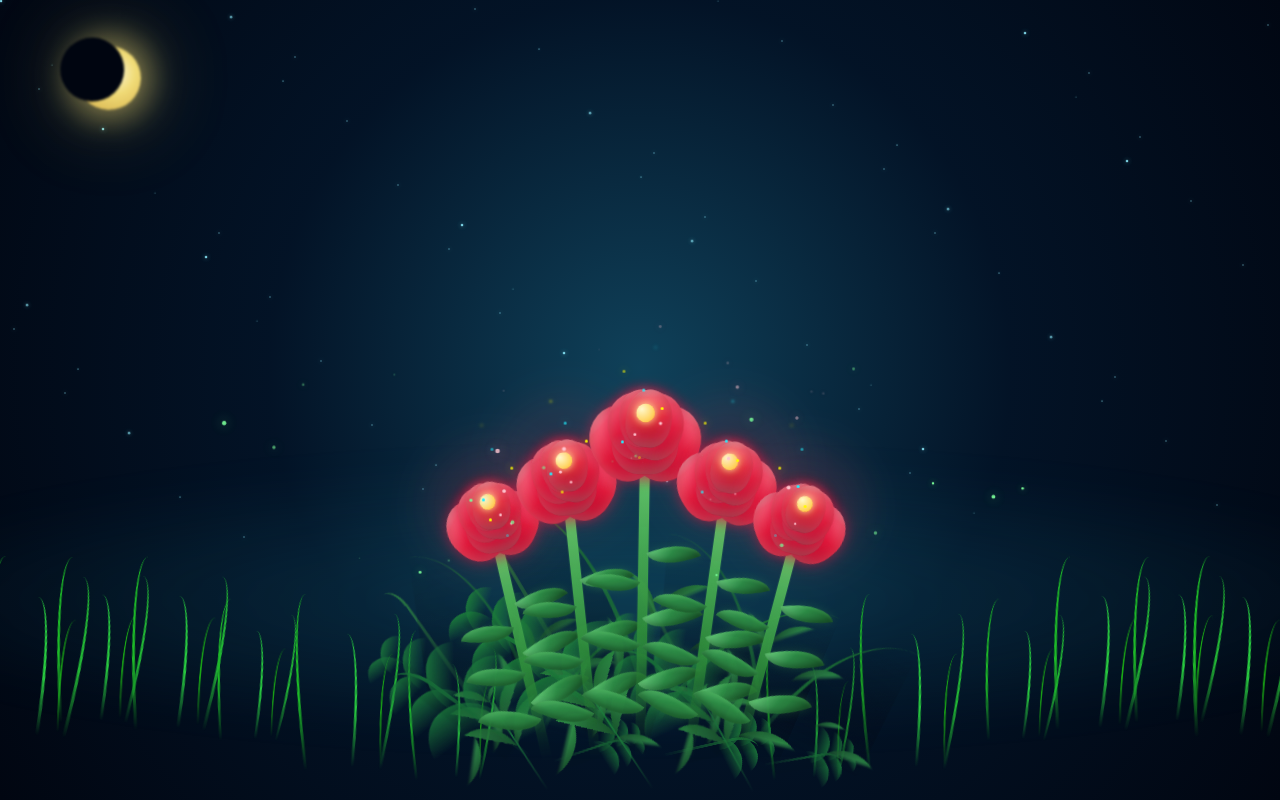
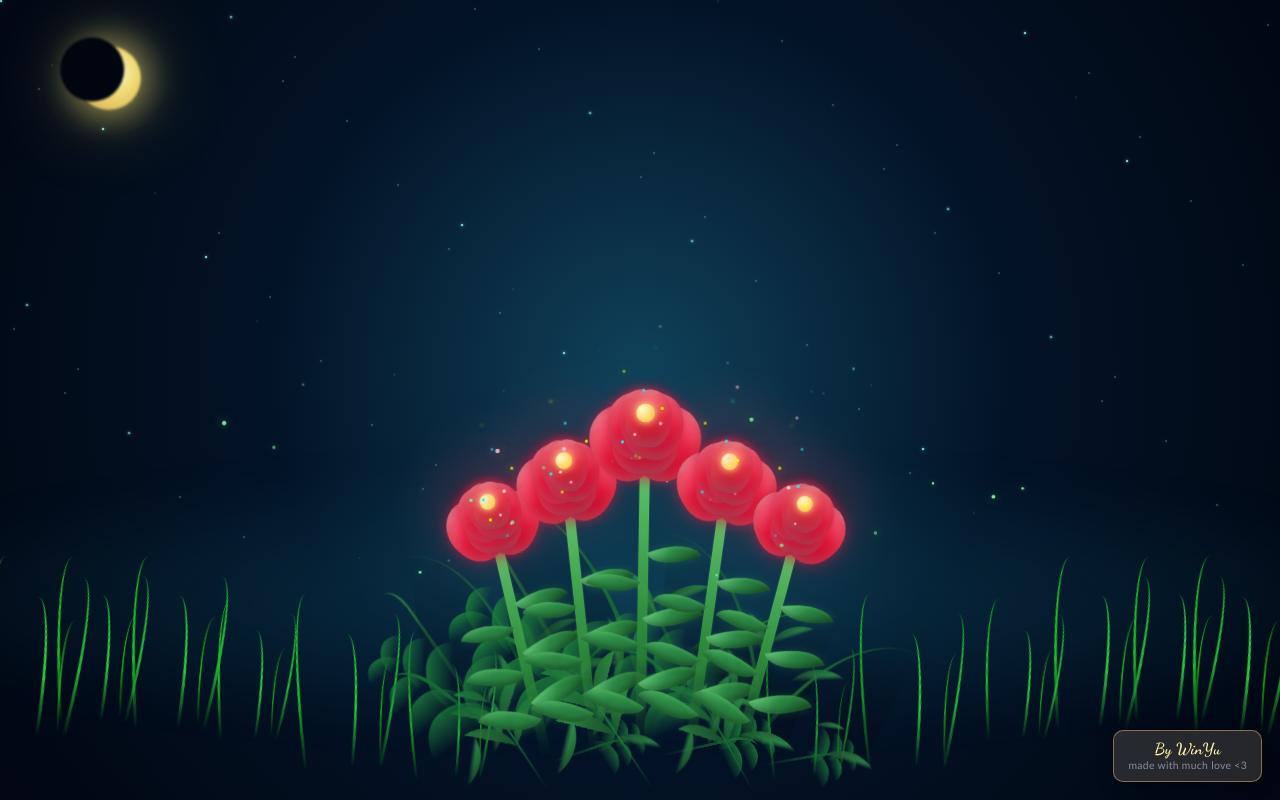
Before and after one commit to Kusk24/ice-breaker, a Next.js app: page / in a window 1280 px wide. Built offline with nearby package versions, Linux system fonts and the light colour scheme.

Commit message:
Credit Button Added

```diff
--- a/app/globals.css
+++ b/app/globals.css
@@ -2463,6 +2463,43 @@ body {
   opacity: 0.75;
 }
 
+/* ─── Site credit badge ─── */
+.site-credit {
+  position: fixed;
+  bottom: 18px;
+  right: 18px;
+  z-index: 9999;
+  display: flex;
+  flex-direction: column;
+  align-items: center;
+  padding: 8px 14px;
+  background: rgba(255, 220, 180, 0.15);
+  border: 1.5px solid rgba(255, 200, 120, 0.45);
+  border-radius: 10px;
+  backdrop-filter: blur(12px);
+  -webkit-backdrop-filter: blur(12px);
+  text-decoration: none;
+  line-height: 1.3;
+  transition: background 0.2s, border-color 0.2s;
+  box-shadow: 0 2px 16px rgba(0,0,0,0.4);
+}
+.site-credit:hover {
+  background: rgba(255, 220, 180, 0.25);
+  border-color: rgba(255, 200, 120, 0.7);
+}
+.site-credit__name {
+  font-family: var(--font-dancing, cursive);
+  font-weight: 700;
+  font-size: 1rem;
+  color: #fdeea5;
+  letter-spacing: 0.01em;
+}
+.site-credit__sub {
+  font-size: 0.65rem;
+  color: rgba(220, 220, 255, 0.55);
+  letter-spacing: 0.03em;
+}
+
 /* ─── Reduced motion ─── */
 @media (prefers-reduced-motion: reduce) {
   /* Stop all looping decorative animations */
--- a/app/layout.tsx
+++ b/app/layout.tsx
@@ -27,7 +27,18 @@ export default function RootLayout({
 }>) {
   return (
     <html lang="en" className={`h-full antialiased ${playfair.variable} ${dancing.variable}`}>
-      <body className="min-h-full flex flex-col">{children}</body>
+      <body className="min-h-full flex flex-col">
+        {children}
+        <a
+          href="https://github.com/Kusk24/ice-breaker"
+          target="_blank"
+          rel="noopener noreferrer"
+          className="site-credit"
+        >
+          <span className="site-credit__name">By WinYu</span>
+          <span className="site-credit__sub">made with much love &lt;3</span>
+        </a>
+      </body>
     </html>
   );
 }
```
